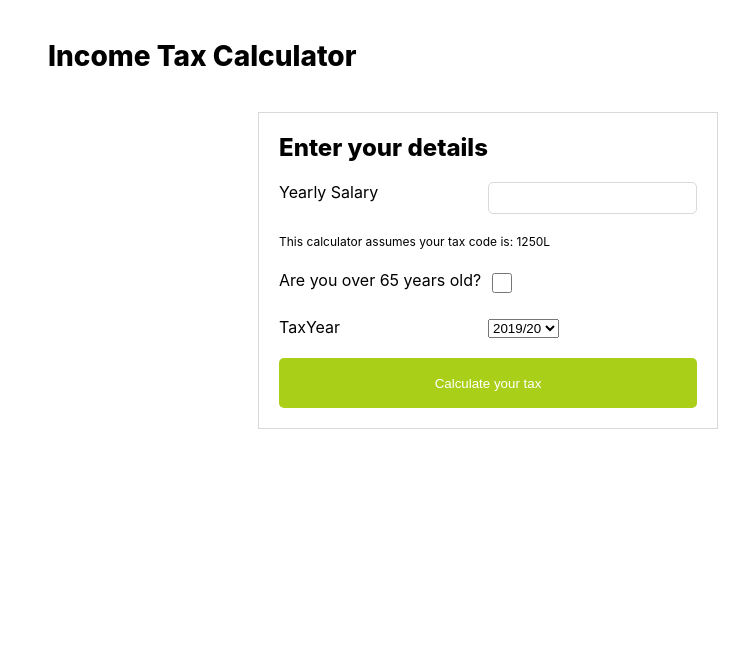
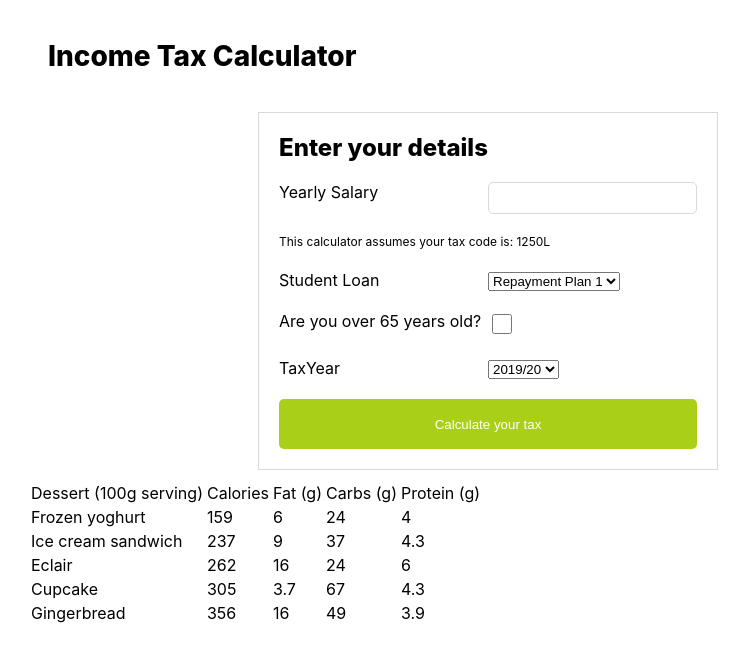
Before and after one commit to ektarathi/tax-calculator, a React (Create React App) app: page / in a window 1280 px wide. Shown: the top 662 px of the page, without its empty margins (152-901 px from the left). Built offline with nearby package versions, Linux system fonts and the light colour scheme.

Commit message:
Added StudentLoan component

```diff
--- a/src/components/Form.tsx
+++ b/src/components/Form.tsx
@@ -1,12 +1,15 @@
 import React from "react";
 import Checkbox from "./Checkbox";
 import DropDown from './DropDown';
+import StudentLoan from './StudentLoan';
 import { calculateIncomeTax } from '../utiities/IncomeTax';
 import { calculateNationalInsurance } from '../utiities/NI';
+import Table from './Table';
 export interface FormProps {}
 
 const Form: React.SFC<FormProps> = () => {
   const [value, setValue] = React.useState("" as any);
+  const [loanSelect, setLoanSelect] = React.useState('');
   const [ageChecked, setAgeChecked] = React.useState(false);
   const [taxYear, setTaxYear] = React.useState('19/20');
 
@@ -17,7 +20,7 @@ const Form: React.SFC<FormProps> = () => {
 
     // take home pay yearly
     let takeHomeYear: any = (value - incomeTax - nationalInsurance).toFixed(2);
-
+    console.log(takeHomeYear);
     // monthly take home pay formatting
     let takeHomeMonthly = (takeHomeYear / 12).toFixed(2);
     console.log(taxYear);
@@ -25,6 +28,10 @@ const Form: React.SFC<FormProps> = () => {
 
   const handleChange = (event:any) => {
     setTaxYear(event.target.value);
+  }
+
+  const selectLoanValue = (event: any) => {
+    setLoanSelect(event.target.value);
   }
 
   return (
@@ -45,6 +52,7 @@ const Form: React.SFC<FormProps> = () => {
             <small>This calculator assumes your tax code is: 1250L</small>
           </p>
         </div>
+        <StudentLoan label="Student Loan" onChange={selectLoanValue} value={loanSelect}/>
         <Checkbox text="Are you over 65 years old?" id="over65" checked={ageChecked}
           onChange={(e) => setAgeChecked(!ageChecked)}/>
         <DropDown label="TaxYear" onChange={handleChange} value={taxYear}/>
@@ -52,6 +60,7 @@ const Form: React.SFC<FormProps> = () => {
           Calculate your tax
         </button>
       </form>
+      <Table/>
     </div>
   );
 };
--- /dev/null
+++ b/src/components/StudentLoan.tsx
@@ -0,0 +1,22 @@
+import React, { Component } from 'react'
+export interface StudentLoanProps {
+    label: string;
+    onChange: (event: any) => void;
+    value: any;
+}
+
+const StudentLoan: React.SFC<StudentLoanProps> = ({label, onChange, value}: StudentLoanProps) => {
+    return (
+        <div className="question">
+            <label htmlFor="taxYear">{label}</label>
+            <select value={value} id="taxYear" onChange={onChange}>
+                <option value="plan1">
+                    Repayment Plan 1
+                </option>
+                <option value="plan2">Repayment Plan 2</option>
+            </select>
+        </div>
+     );
+}
+
+export default StudentLoan;
--- /dev/null
+++ b/src/components/Table.tsx
@@ -0,0 +1,44 @@
+import React, { Component } from "react";
+import TableData from './TableData';
+export interface TableProps {}
+
+function createData(
+  name: string,
+  calories: number,
+  fat: number,
+  carbs: number,
+  protein: number
+) {
+  return { name, calories, fat, carbs, protein };
+}
+
+const rows = [
+  createData("Frozen yoghurt", 159, 6.0, 24, 4.0),
+  createData("Ice cream sandwich", 237, 9.0, 37, 4.3),
+  createData("Eclair", 262, 16.0, 24, 6.0),
+  createData("Cupcake", 305, 3.7, 67, 4.3),
+  createData("Gingerbread", 356, 16.0, 49, 3.9),
+];
+
+const Table: React.SFC<TableProps> = () => {
+  return (
+    <table>
+      <thead>
+        <tr>
+          <td>Dessert (100g serving)</td>
+          <td align="right">Calories</td>
+          <td align="right">Fat&nbsp;(g)</td>
+          <td align="right">Carbs&nbsp;(g)</td>
+          <td align="right">Protein&nbsp;(g)</td>
+        </tr>
+      </thead>
+      <tbody>
+          {rows.map((row) => {
+              return <TableData data={row} key={row.name}/>
+          })}
+      </tbody>
+    </table>
+  );
+};
+
+export default Table;
--- /dev/null
+++ b/src/components/TableData.tsx
@@ -0,0 +1,26 @@
+import React from "react";
+export interface TableDataProps {
+  data: {
+    name: string;
+    calories: number;
+    fat: number;
+    carbs: number;
+    protein: number;
+  };
+}
+
+const TableData: React.SFC<TableDataProps> = ({ data }: TableDataProps) => {
+  return (
+    <>
+      <tr>
+        <td>{data.name}</td>
+        <td>{data.calories}</td>
+        <td>{data.fat}</td>
+        <td>{data.carbs}</td>
+        <td>{data.protein}</td>
+      </tr>
+    </>
+  );
+};
+
+export default TableData;
```
Also changed, not shown: 1 other file (tests, documents, lock files or other folders).
